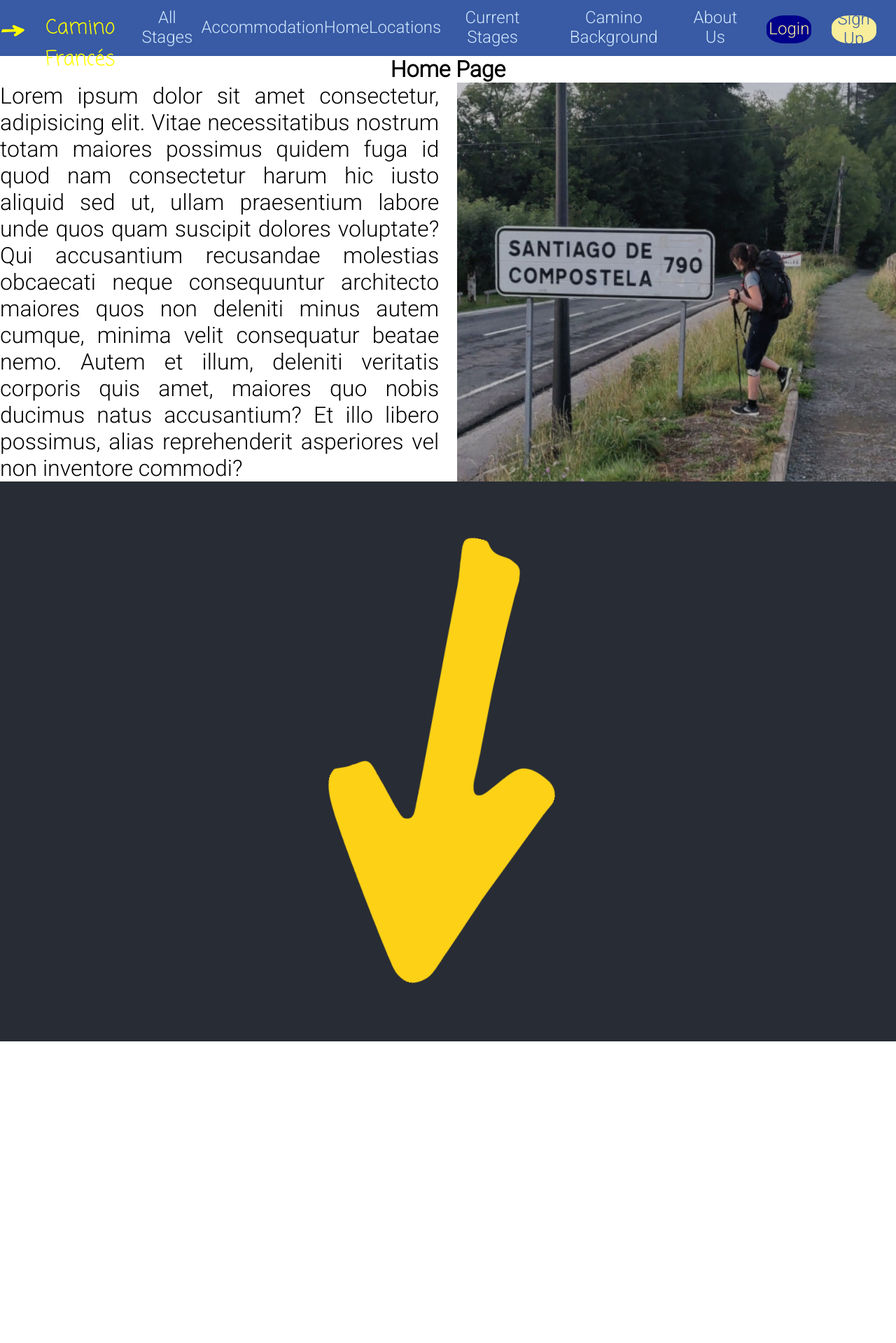
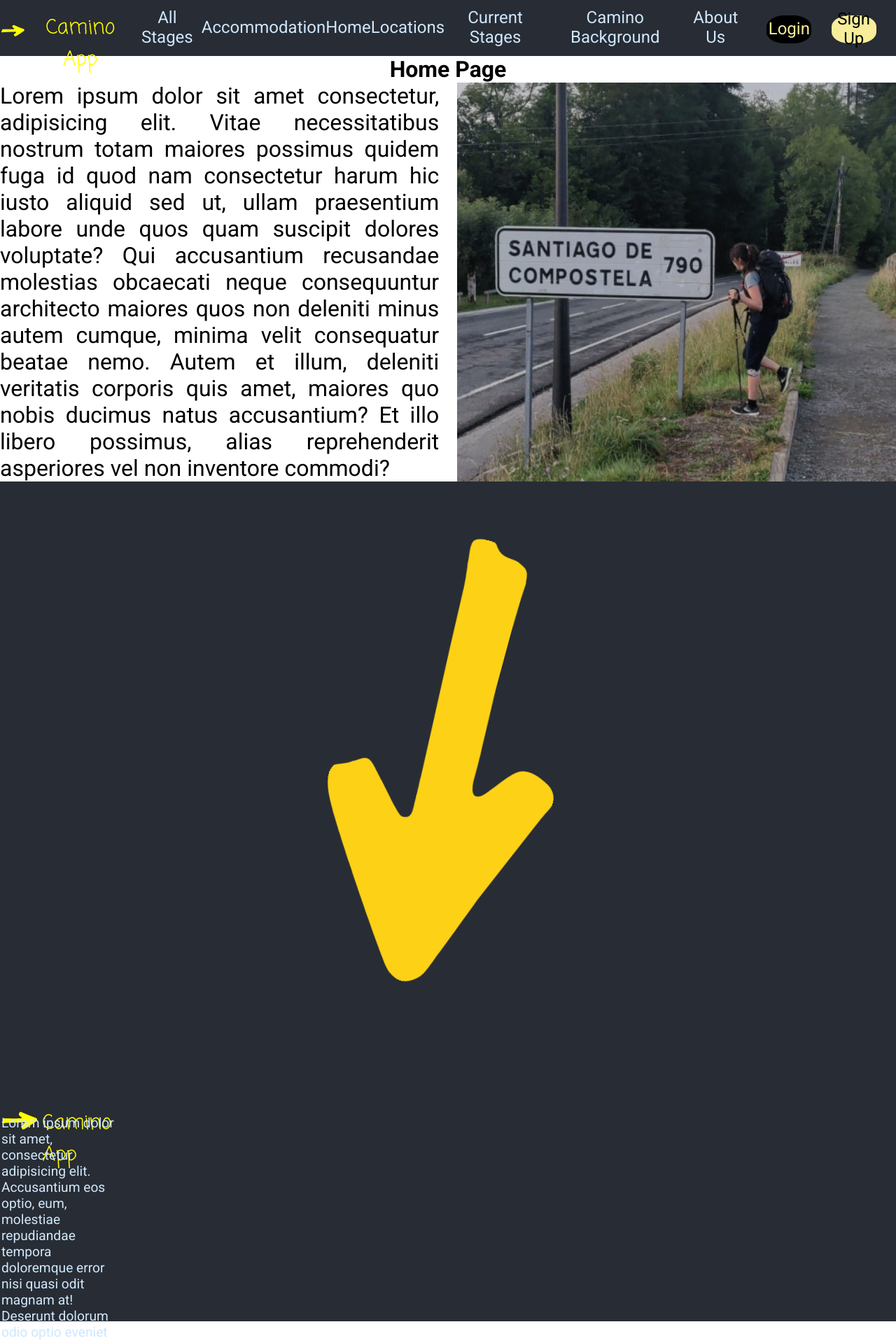
Before and after one commit to mmccart3/newcaminoapp, a React (Create React App) app: page / in a window 1280 px wide. Shown: the top 1919 px of the page at 70% size. Before the commit the page ends 1488 px from the top, so only its background shows below. Built offline with nearby package versions, Linux system fonts and the light colour scheme; the HTML template or start-up script is replaced by a standard one.

Commit message:
background color changed, footer added

```diff
--- a/package.json
+++ b/package.json
@@ -3,6 +3,9 @@
   "version": "0.1.0",
   "private": true,
   "dependencies": {
+    "@emotion/react": "^11.11.1",
+    "@emotion/styled": "^11.11.0",
+    "@mui/material": "^5.14.15",
     "@testing-library/jest-dom": "^5.17.0",
     "@testing-library/react": "^13.4.0",
     "@testing-library/user-event": "^13.5.0",
--- a/public/index.html
+++ b/public/index.html
@@ -2,7 +2,11 @@
 <html lang="en">
   <head>
     <meta charset="utf-8" />
+    <meta name="viewport" content="initial-scale=1, width=device-width" />
     <link rel="icon" href="./favicon.ico" />
+    <link rel="preconnect" href="https://fonts.googleapis.com" />
+    <link rel="preconnect" href="https://fonts.gstatic.com" crossorigin />
+    <link rel="stylesheet" href="https://fonts.googleapis.com/css2?family=Roboto:wght@300;400;500;600;700&display=swap"/>
     <meta name="viewport" content="width=device-width, initial-scale=1" />
     <meta name="theme-color" content="#000000" />
     <meta
--- a/src/App.js
+++ b/src/App.js
@@ -12,6 +12,7 @@ import AboutUs from './pages/AboutUs';
 import Background from './pages/Background'
 import Login from './pages/Login';
 import Register from './pages/Register';
+import Footer from './components/Footer';
 
 
 function App() {
@@ -65,6 +66,7 @@ function App() {
         <img src={logo} className="App-logo" alt="logo" />
       </header>
     </div>
+    <Footer />
     </>
   );
 }
--- a/src/components/Footer.css
+++ b/src/components/Footer.css
@@ -0,0 +1,70 @@
+.footer {
+  background-color: #282c34;
+    height: 400px;
+    display: flex;
+    font-size: 1.2rem;
+    position: sticky;
+    top: 0;
+    z-index: 999;
+    /* border: pink 2px solid */
+}
+
+.footer-container {
+    display: flex;
+    justify-content: space-between;
+    height: 80px;
+    /* border: green 3px solid; */
+}
+
+.main-container {
+    z-index: 1;
+    width: 100%;
+    height: 100%;
+    margin-right: auto;
+    margin-left: auto;
+    justify-content: flex-start;
+    /* border: yellow 2px solid; */
+}
+
+.footer-icon {
+    margin-left: 3px;
+    margin-top: 100px;
+    padding-bottom: 0px;
+    color: yellow;
+    font-size: 3rem;
+    width: 30%;
+    /* border: pink 3px solid; */
+    height:fit-content;
+
+}
+
+.footer-title {
+    color: yellow;
+    font-size: 1.8rem;
+    margin-top: 95px;
+    font-family: 'Coming Soon', cursive;
+    width: 60%;
+    /* border: orange 3px solid; */
+    margin-bottom: 0px;
+    padding-bottom: 0px;
+    height:fit-content;
+}
+
+.arrow-and-brand {
+    display: flex;
+    flex-wrap: wrap;
+    width: 15%;
+    /* border: grey 2px solid; */
+}
+
+.brand-description {
+    width:100%;
+    color:#cee7fd;
+    margin-top: -80px;
+    padding-top: 0px;
+    padding-left:2px;
+    padding-right: 18px;
+    /* border: white 2px solid; */
+    height:fit-content
+
+}
--- a/src/components/Footer.jsx
+++ b/src/components/Footer.jsx
@@ -0,0 +1,23 @@
+import React from 'react';
+import { IconContext } from 'react-icons';
+import { CaminoArrow } from '../images/icons/caminoArrow';
+import './Footer.css';
+import { Link } from 'react-router-dom';
+
+function Footer(props){
+    return (
+        <div className='footer'>
+            <div className='footer-container main-container'>
+                <div className='arrow-and-brand'>
+                    <IconContext.Provider value={{ color: 'yellow' }}>
+                        <CaminoArrow className="footer-icon" />
+                    </IconContext.Provider>
+                    <p className='footer-title'>Camino App</p>
+                    <p className='brand-description'>Lorem ipsum dolor sit amet, consectetur adipisicing elit. Accusantium eos optio, eum, molestiae repudiandae tempora doloremque error nisi quasi odit magnam at! Deserunt dolorum odio optio eveniet esse aut voluptates?</p>
+                </div>
+            </div>
+        </div>
+    )
+}
+
+export default Footer;
--- a/src/components/Navbar.css
+++ b/src/components/Navbar.css
@@ -1,3 +1,14 @@
+.navbar {
+  background-color: #282c34;
+    height: 80px;
+    display: flex;
+    font-size: 1.2rem;
+    position: sticky;
+    top: 0;
+    z-index: 999;
+    /* border: pink 2px solid */
+}
+
 .navbar-container {
     display: flex;
     justify-content: space-between;
@@ -7,28 +18,9 @@
 .main-container {
     z-index: 1;
     width: 100%;
-    /* max-width: 1300px; */
     margin-right: auto;
     margin-left: auto;
-    /* padding-top: 20px; */
-    /* padding-right: 50px; */
-    /* padding-left: 10px; */
-    /* border: red 3px solid; */
     justify-content: flex-start;
-}
-
-.navbar {
-    background: #395aa4;
-    height: 80px;
-    display: flex;
-    /* align-items:flex-end;
-    align-items: center; */
-    /* justify-self: flex-start; */
-    font-size: 1.2rem;
-    position: sticky;
-    top: 0;
-    z-index: 999;
-    /* border: pink 2px solid */
 }
 
 .navbar-icon {
@@ -117,7 +109,7 @@
     border-bottom: 2px solid transparent;
     flex-direction: column;
     text-align: center;
-    background-color: darkblue;
+    background-color: black;
     border-radius: 40%;
     height:50%;
     align-items: center;
@@ -126,6 +118,7 @@
 .login-item:hover {
     transform: scale(1.14);
     color: yellow;
+    box-shadow: 0 0 28px 10px black;
 }
 
 .login-link {
@@ -165,10 +158,11 @@
 .register-item:hover {
     transform: scale(1.14);
     color: darkblue;
+    box-shadow: 0 0 28px 10px #f7ed9a;
 }
 
 .register-link {
-    color: #395aa4;
+    color: black;
     display: flex;
     align-items: center;
     text-decoration: none;
@@ -180,7 +174,7 @@
 }
 
 .register-link:visited {
-    color: #395aa4;
+    color: black;
 }
 
 .register-link:hover:visited {
--- a/src/components/Navbar.jsx
+++ b/src/components/Navbar.jsx
@@ -11,7 +11,7 @@ function Navbar(props){
                 <IconContext.Provider value={{ color: 'yellow' }}>
                 <CaminoArrow className="navbar-icon" />
                 </IconContext.Provider>
-                <p className='nav-title'>Camino Francés</p>
+                <p className='nav-title'>Camino App</p>
                 <ul className='nav-menu'>
                     <li className='nav-item'>
                         <Link to="/allstages" className="nav-link">All Stages</Link>
```
Also changed, not shown: 1 other file (tests, documents, lock files or other folders).
